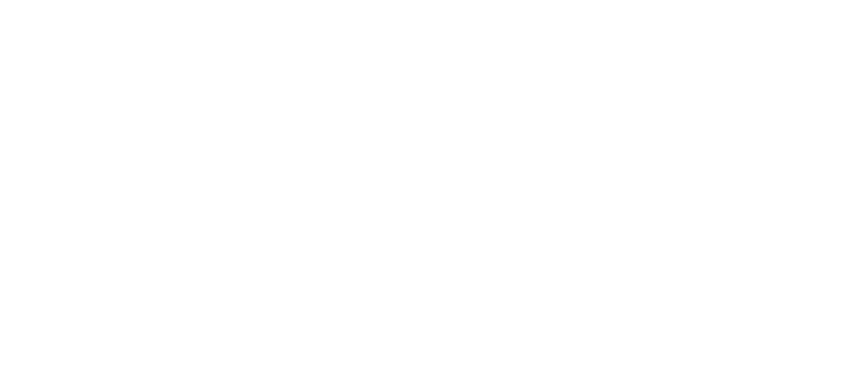
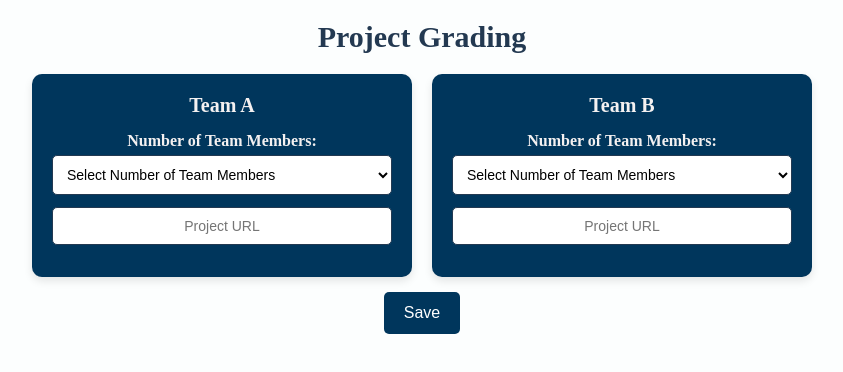
Before and after one commit to Yahya305/IAD-project, a React (Vite) app in the folder client/: page /teacher/student-grading in a window 1280 px wide. Before the commit this address had no page. Shown: the top 372 px of the page, without its empty margins (218-1061 px from the left). Built offline with nearby package versions, Linux system fonts and the light colour scheme.

Commit message:
fix(project grading): refactoring

```diff
--- a/client/src/pages/student/authentication/components/SignupForm.jsx
+++ b/client/src/pages/student/authentication/components/SignupForm.jsx
@@ -74,7 +74,6 @@ const SignupForm = ({ onSubmit }) => {
                     value={section}
                     onChange={(e) => setSection(e.target.value)}
                     aria-label="Section"
-                    defaultValue={""}
                 >
                     <option value="">Choose Section</option>
                     <option value="A">A</option>
--- a/client/src/pages/teacher/projectGrading/projectGrading.jsx
+++ b/client/src/pages/teacher/projectGrading/projectGrading.jsx
@@ -1,8 +1,8 @@
 import React, { useState } from "react";
-import TeamForm from "./teamForm";
+import TeamForm from "./components/teamForm";
 import "./style.css";
 
-const ProjectGrading = () => {
+const ProjectGradingPage = () => {
   const [teamSizes, setTeamSizes] = useState({ A: 0, B: 0 });
 
   const handleTeamSizeChange = (event, team) => {
@@ -37,7 +37,7 @@ const ProjectGrading = () => {
   };
 
   return (
-    <div className="container">
+    <div className="grading-container">
       <h1 className="heading">Project Grading</h1>
       <form onSubmit={handleSubmit}>
         <div className="grid-container">
@@ -55,4 +55,4 @@ const ProjectGrading = () => {
     </div>
   );
 };
-export default ProjectGrading;
+export default ProjectGradingPage;
--- a/client/src/pages/teacher/projectGrading/style.css
+++ b/client/src/pages/teacher/projectGrading/style.css
@@ -1,7 +1,7 @@
-@import url('https://fonts.googleapis.com/css2?family=DM+Sans:wght@400;700&display=swap');
-.container {
+@import url("https://fonts.googleapis.com/css2?family=DM+Sans:wght@400;700&display=swap");
+.grading-container {
     text-align: center;
-  background-color:#fcfefe;
+    background-color: #fcfefe;
     min-height: 100vh;
     padding: 20px;
 
--- a/client/src/routes/route.jsx
+++ b/client/src/routes/route.jsx
@@ -5,15 +5,29 @@ import LandingPage from "../pages/landing-page";
 import TeacherDashboard from "../pages/teacher/dashboard";
 import Loginpage from "../pages/student/authentication/Login";
 import Signup from "../pages/student/authentication/signup";
+import ProjectGradingPage from "../pages/teacher/projectGrading/projectGrading";
 
 function Router() {
     return (
         <Routes>
+            {/* Root route */}
             <Route path="/" element={<LandingPage />} />
-            <Route path="/student/dashboard" element={<StudentDashboard />} />
-            <Route path="/teacher/dashboard" element={<TeacherDashboard />} />
-            <Route path="/student/login" element={<Loginpage />} />
-            <Route path="/student/signup" element={<Signup />} />
+
+            {/* Nested student routes */}
+            <Route path="/student">
+                <Route path="dashboard" element={<StudentDashboard />} />
+                <Route path="login" element={<Loginpage />} />
+                <Route path="signup" element={<Signup />} />
+            </Route>
+
+            {/* Nested teacher routes */}
+            <Route path="/teacher">
+                <Route path="dashboard" element={<TeacherDashboard />} />
+                <Route
+                    path="student-grading"
+                    element={<ProjectGradingPage />}
+                />
+            </Route>
         </Routes>
     );
 }
```
Also changed, not shown: client/src/pages/teacher/projectGrading/components/teamForm.jsx (renamed from client/src/pages/teacher/projectGrading/teamForm.jsx). Lines whose indentation alone changed are shown as unchanged.
